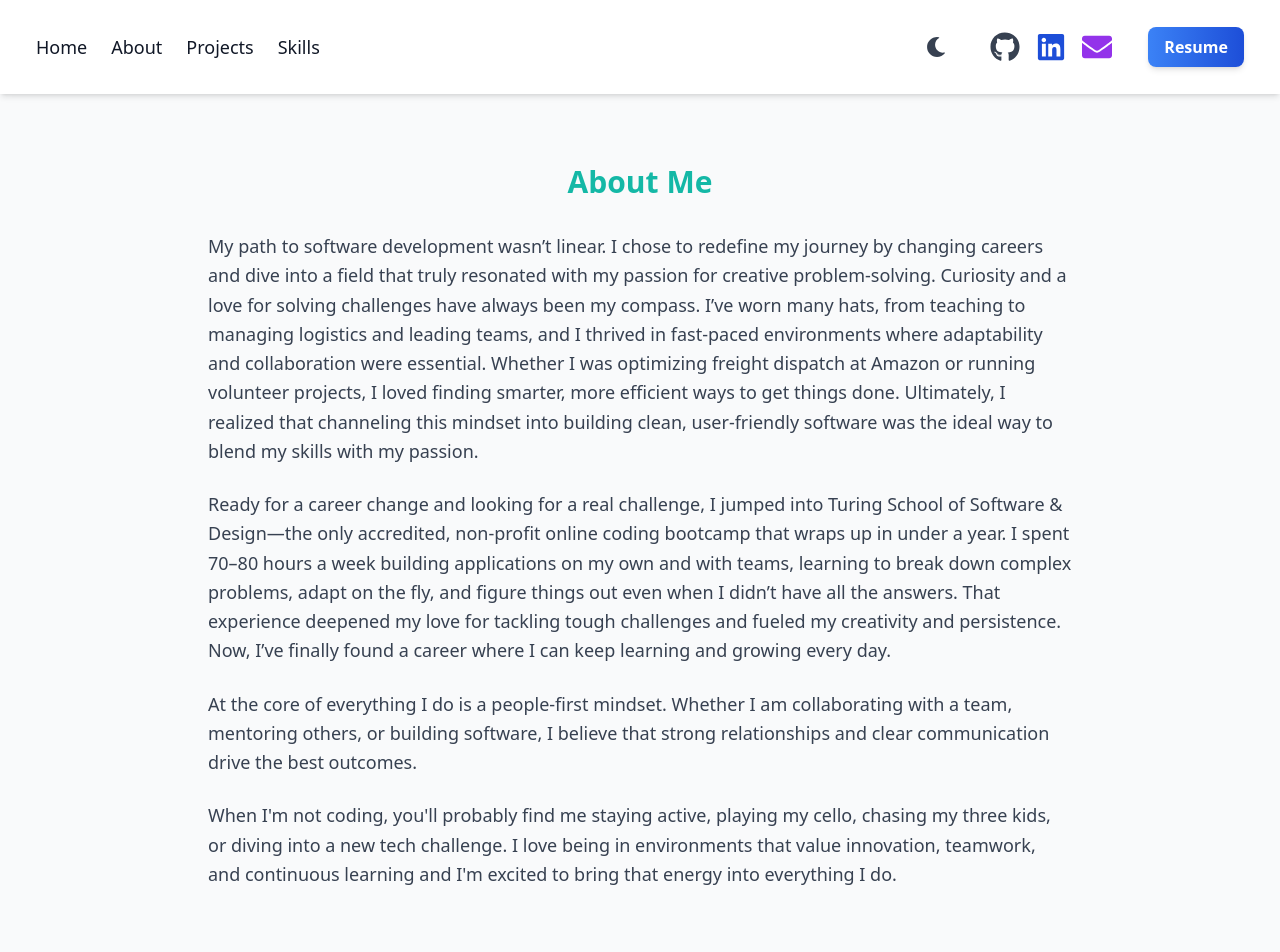
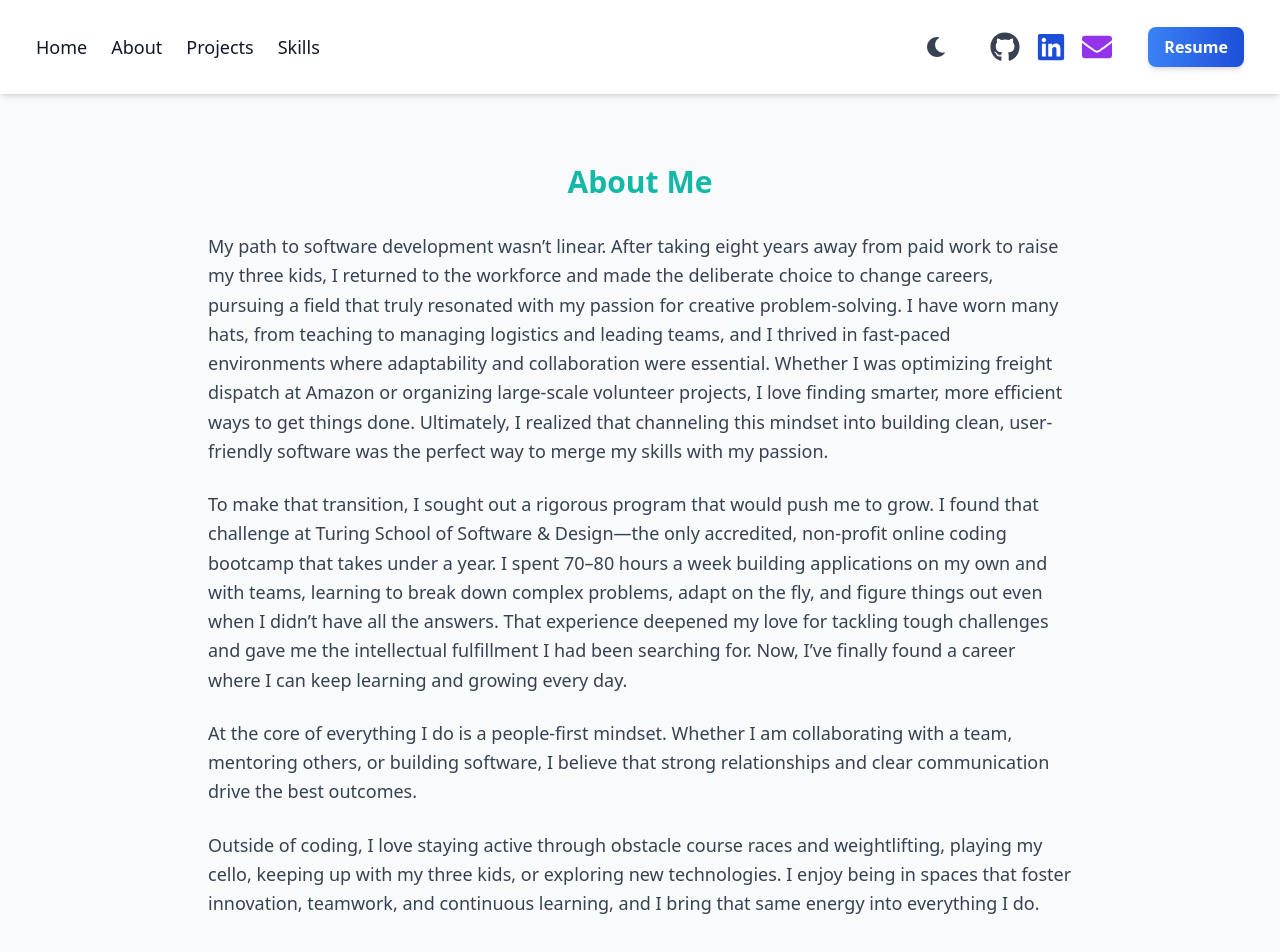
Before and after one commit to TDManning/Portfolio, a React (Create React App) app: page /about in a window 1280 px wide. Shown: the top 952 px of the page. Built offline with nearby package versions, Linux system fonts and the light colour scheme.

Commit message:
fix: publish with gh-pages

```diff
--- a/src/sections/About.tsx
+++ b/src/sections/About.tsx
@@ -10,31 +10,26 @@ export const About: React.FC = () => {
             About Me
           </h2>
           <p className="text-lg text-gray-700 dark:text-gray-300 leading-relaxed">
-            My path to software development wasn’t linear. I chose to redefine my journey by changing careers and dive
-            into a field that truly resonated with my passion for creative problem-solving.
-            Curiosity and a love for solving challenges have always been my compass. I’ve worn many hats, from teaching to
-            managing logistics and leading teams, and I thrived in fast-paced environments where adaptability and collaboration were essential.
-            Whether I was optimizing freight dispatch at Amazon or running volunteer projects, I loved finding smarter,
-            more efficient ways to get things done. Ultimately, I realized that channeling this mindset into building clean,
-            user-friendly software was the ideal way to blend my skills with my passion.
+            My path to software development wasn’t linear. After taking eight years away from paid work to raise my three kids, I returned to the
+            workforce and made the deliberate choice to change careers, pursuing a field that truly resonated with my passion for creative problem-solving.
+            I have worn many hats, from teaching to managing logistics and leading teams, and I thrived in fast-paced environments where adaptability and
+            collaboration were essential. Whether I was optimizing freight dispatch at Amazon or organizing large-scale volunteer projects, I love finding smarter,
+            more efficient ways to get things done. Ultimately, I realized that channeling this mindset into building clean, user-friendly
+            software was the perfect way to merge my skills with my passion.
           </p>
           <p className="mt-6 text-lg text-gray-700 dark:text-gray-300 leading-relaxed">
-            Ready for a career change and looking for a real challenge, I jumped into Turing School of Software &amp; Design—the
-            only accredited, non-profit online coding bootcamp that wraps up in under a year.
-            I spent 70–80 hours a week building applications on my own and with teams,
-            learning to break down complex problems, adapt on the fly, and figure things out even when
-            I didn’t have all the answers. That experience deepened my love for tackling tough challenges
-            and fueled my creativity and persistence. Now, I’ve finally found a career where I can keep learning and growing every day.
+            To make that transition, I sought out a rigorous program that would push me to grow. I found that challenge at Turing School of Software & Design—the only accredited,
+            non-profit online coding bootcamp that takes under a year. I spent 70–80 hours a week building applications on my own and with teams,
+            learning to break down complex problems, adapt on the fly, and figure things out even when I didn’t have all the answers. That experience deepened my love
+            for tackling tough challenges and gave me the intellectual fulfillment I had been searching for. Now, I’ve finally found a career where I can keep learning and growing every day.
           </p>
           <p className="mt-6 text-lg text-gray-700 dark:text-gray-300 leading-relaxed">
             At the core of everything I do is a people-first mindset. Whether I am collaborating with a team, mentoring others, or building software,
             I believe that strong relationships and clear communication drive the best outcomes.
           </p>
           <p className="mt-6 text-lg text-gray-700 dark:text-gray-300 leading-relaxed">
-            When I'm not coding, you'll probably find me staying active, playing my cello,
-            chasing my three kids, or diving into a new tech challenge.
-            I love being in environments that value innovation, teamwork, and continuous learning and I'm excited
-            to bring that energy into everything I do.
+            Outside of coding, I love staying active through obstacle course races and weightlifting, playing my cello, keeping up with my three kids, or exploring new technologies.
+            I enjoy being in spaces that foster innovation, teamwork, and continuous learning, and I bring that same energy into everything I do.
           </p>
         </AnimatedDiv>
       </div>
```
Also changed, not shown: package.json (+7 -3 lines), 1 other file (tests, documents, lock files or other folders).
